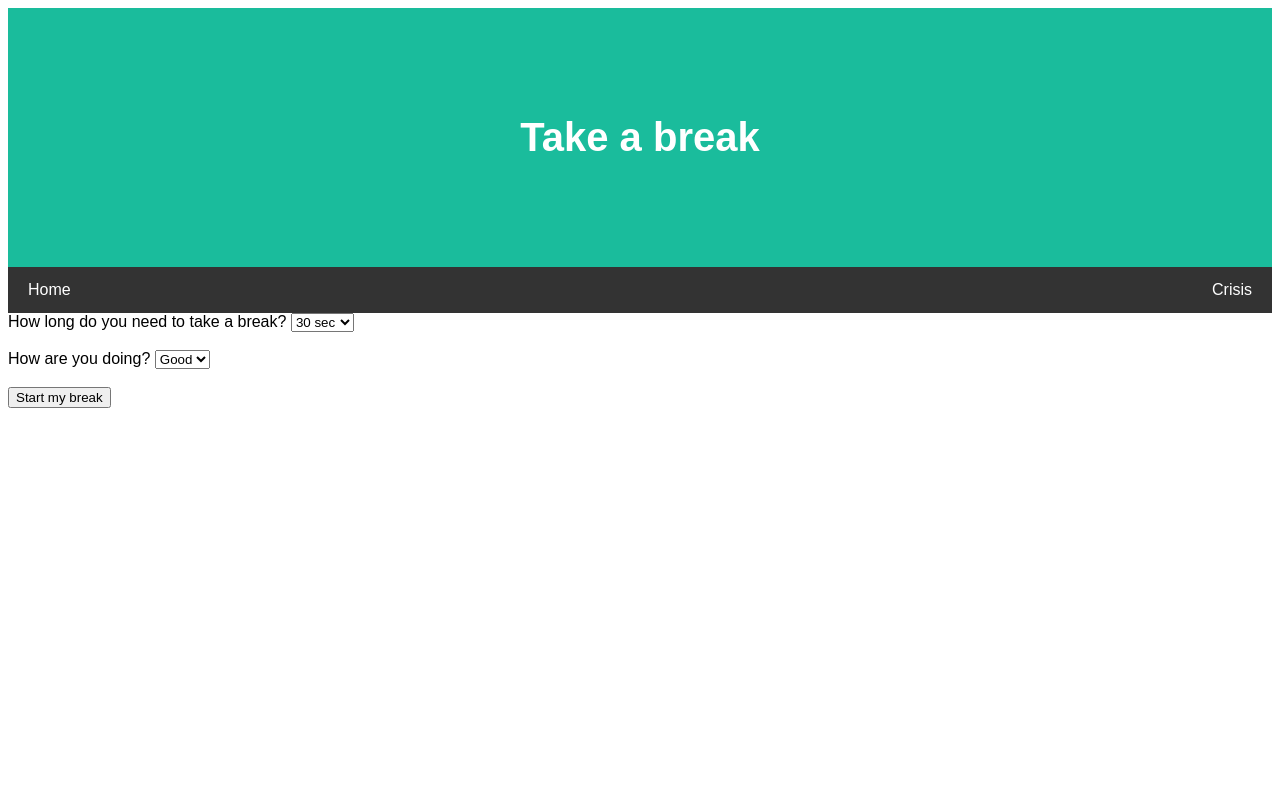
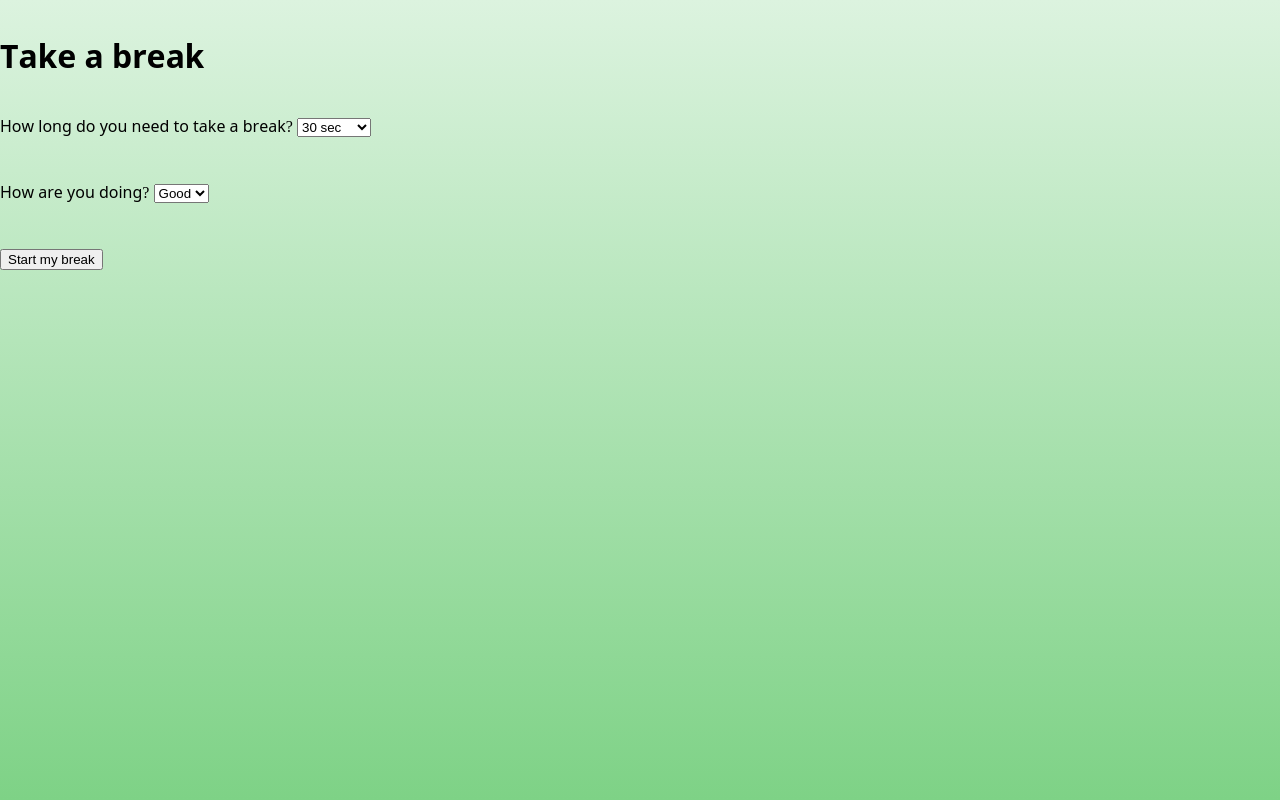
Before and after one commit to charlottemurat/take-a-break, a Flask app: template templates/questions.html in a window 1280 px wide. Run offline with Flask 2, Linux system fonts and the light colour scheme; the template is opened without the code that fills it, so the values that code supplies are empty.

Commit message:
updated homepage and styling

```diff
--- a/templates/questions.html
+++ b/templates/questions.html
@@ -12,19 +12,14 @@
         <h1>Take a break</h1>
     </div>
 
-    <div class="navbar">
-        <a href="homepage.html">Home</a>
-        <a href="crisis.html" class="right">Crisis</a>
-    </div>
 
     <div class="main">
         <form action="aipage.html">
             <label for="time">How long do you need to take a break?</label>
             <select name="time" id="time">
               <option value="30 seconds">30 sec</option>
-              <option value="2 minutes">2 min</option>
-              <option value="5 minutes">5 min</option>
-              <option value="10 minutes">10 min</option>
+              <option value="5 minutes">5-10 min</option>
+              <option value="10 minutes">10+ min</option>
             </select>
             <br><br>
             <label for="mood">How are you doing?</label>
--- a/templates/style.css
+++ b/templates/style.css
@@ -1,53 +1,97 @@
+/* General styling */
 body {
-    font-family: Arial, Helvetica, sans-serif;
+    padding: 0px;
+    margin: 0;
+    background:linear-gradient(to bottom, #DCF3DF 0%, #7ED286 100%);;
+    font-family: 'Noto Sans Symbols';
+    min-height: 100%;
   }
 
-.header {
-    padding: 80px; /* some padding */
-    text-align: center; /* center the text */
-    background: #1abc9c; /* green background */
-    color: white; /* white text color */
+  html {
+      /* To make use of full height of page*/
+      min-height: 100%;
+      margin: 0;
   }
 
-  /* Increase the font size of the <h1> element */
-  .header h1 {
-    font-size: 40px;
+  /*  Navbar styling  */
+  .navbar {
+    background-color: rgb(255, 255, 255);
+    width: 100%;
+    display: flex;
+  }
+  .nav-link-container {
+    display: flex;
+    align-items: center;
+    justify-content: space-evenly;
+    width: 100%;
+    flex-direction: row;
   }
 
-  /* Style the top navigation bar */
-  .navbar {
-    overflow: hidden; /* Hide overflow */
-    background-color: #333; /* Dark background color */
+  .nav-link-crisis{
+    background-color: #d8d6d6;
+    color: black;
+    font-weight: bold;
+    font-size: 24px;
+    text-decoration: none;
   }
 
-  /* Style the navigation bar links */
-  .navbar a {
-    float: left; /* Make sure that the links stay side-by-side */
-    display: block; /* Change the display to block, for responsive reasons (see below) */
-    color: white; /* White text color */
-    text-align: center; /* Center the text */
-    padding: 14px 20px; /* Add some padding */
-    text-decoration: none; /* Remove underline */
+  .nav-link {
+    color: black;
+    font-weight: bold;
+    font-size: 24px;
+    text-decoration: none;
+
   }
 
-  /* Right-aligned link */
-  .navbar a.right {
-    float: right; /* Float a link to the right */
+
+
+  /* Body styling */
+  .body-container {
+    display: flex;
+    justify-content: center;
+    margin-bottom: 150px;
+  }
+  .body {
+    width: 60%;
   }
 
-  /* Change color on hover/mouse-over */
-  .navbar a:hover {
-    background-color: #ddd; /* Grey background color */
-    color: black; /* Black text color */
+  /* Centers the Take a break button */
+
+  .main-container {
+    display: flex;
+    align-items: center;
+    justify-content: center;
+    flex-direction: column;
+    padding-top: 200px;
+  }
+  .main-container a {
+    align-items: center;
+    justify-content: center;
+    text-align: center;
+    margin-bottom: 150px;
+    width: 200px;
+  }
+  .main-container h2 {
+      align-items: center;
+      justify-content: center;
+      text-align: center;
+      margin-bottom: 150px;
+      width: 700px;
+    }
+  .break_button {
+      color:white;
+      text-decoration: none;
   }
 
-  /* Ensure proper sizing */
-  * {
-    box-sizing: border-box;
+  /* Styling for Take a Break button */
+  .button-container {
+      background-color: #7ED286; /* Green */
+      border: none;
+      color: white;
+      padding: 30px 40px;
+      text-align: center;
+      text-decoration: none;
+      display: inline-block;
+      font-size: 50px;
+      border-radius: 30px;
   }
-
-  /* Column container */
-  .row {
-    display: flex;
-    flex-wrap: wrap;
-  }
```
Also changed, not shown: templates/crisis.html (+1 -15 lines), templates/homepage.html (+33 -22 lines).
